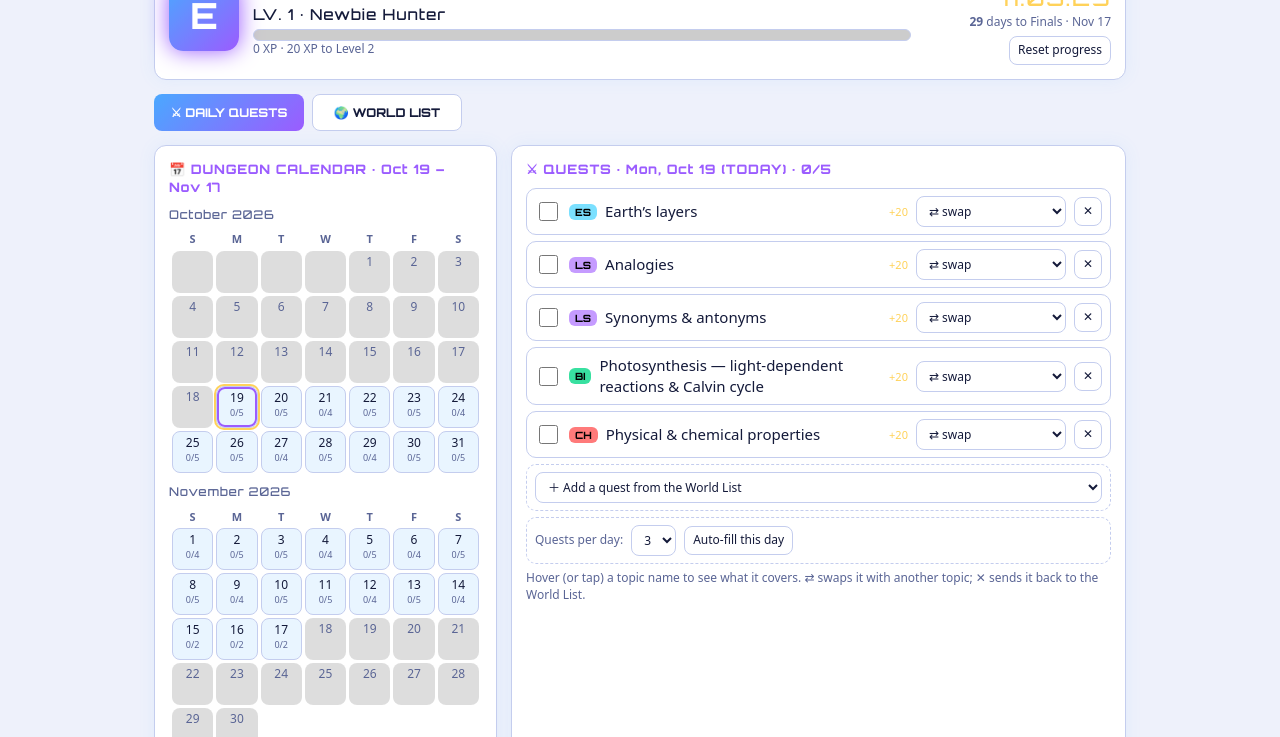
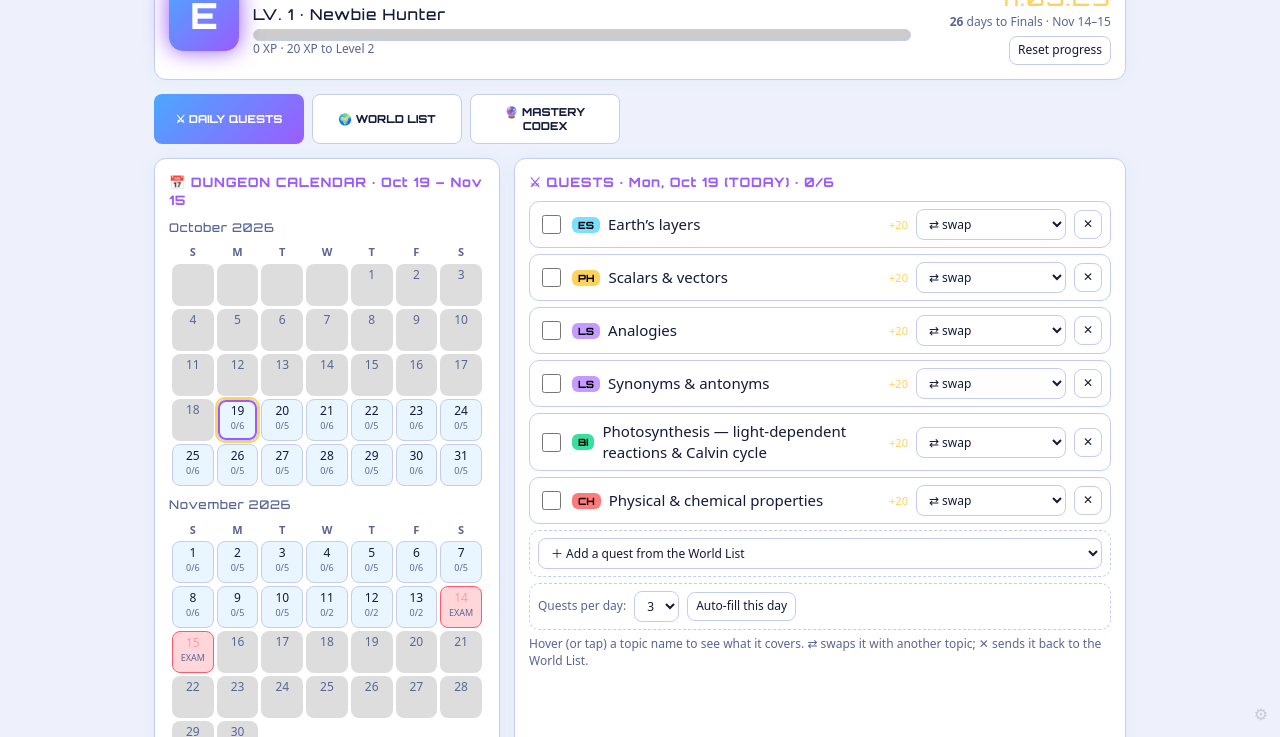
Before and after one commit to saturnodragonia-lab/hunters-study-system-infinity, a plain HTML site: page index.html in a window 1280 px wide. Shown: the part 63-800 px from the top of the page. Drawn offline with Linux system fonts and the light colour scheme.

Commit message:
Add files via upload

```diff
--- a/index.html
+++ b/index.html
@@ -35,14 +35,15 @@
 #lock .b{max-width:520px;margin:auto;border:2px solid #ff3b4e;border-radius:14px;padding:18px;box-shadow:0 0 40px #ff3b4e88}
 #lock h1{color:#ff5a6a}#lock label{display:block;padding:8px;border:1px solid #7a2a33;border-radius:8px;margin:6px 0;cursor:pointer}
 #lock button{background:#ff3b4e;color:#fff;border:0;padding:10px 16px;margin-top:10px;max-width:none}#lock button:disabled{opacity:.35}
+.cal td.ex{background:#ff3b4e33;border:1px solid #ff5a6a;color:#ff9aa4}.ml{border-left:4px solid var(--line)}#gear{position:fixed;right:8px;bottom:calc(8px + env(safe-area-inset-bottom,0px));opacity:.18;border:0;background:none;font-size:16px;padding:4px;z-index:9}#gear:hover{opacity:.8}.tabs button{font-size:11px}
 </style></head><body><div class="w">
 <div class="card top"><div class="rank" id="rk"></div><div class="grow"><h1>HUNTER’S STUDY SYSTEM</h1><div class="o" id="lv" style="margin:4px 0"></div><div class="bar"><i id="xb"></i></div><div class="sm" id="xt"></div></div>
-<div class="r"><div class="sm">⏳ PENALTY CLOCK · 24h per day</div><div class="o big" id="ck"></div><div class="sm"><b id="cd"></b> days to Finals · Nov 17</div><button data-a="rs" id="rs" style="margin-top:6px">Reset progress</button></div></div>
-<div class="tabs"><button data-a="tab" data-v="d" id="bd">⚔ DAILY QUESTS</button><button data-a="tab" data-v="w" id="bw">🌍 WORLD LIST</button></div>
-<div id="vd" class="grid"><div><div class="card"><h2>📅 DUNGEON CALENDAR · Oct 19 – Nov 17</h2><div id="cal"></div><div class="sm">Tap a day. Green = cleared. Gold border = selected.</div></div><div class="card"><h2>⚔ SUBJECT MASTERY</h2><div id="sb"></div></div></div>
+<div class="r"><div class="sm">⏳ PENALTY CLOCK · 24h per day</div><div class="o big" id="ck"></div><div class="sm"><b id="cd"></b> days to Finals · Nov 14–15</div><button data-a="rs" id="rs" style="margin-top:6px">Reset progress</button></div></div>
+<div class="tabs"><button data-a="tab" data-v="d" id="bd">⚔ DAILY QUESTS</button><button data-a="tab" data-v="w" id="bw">🌍 WORLD LIST</button><button data-a="tab" data-v="m" id="bm">🔮 MASTERY CODEX</button></div>
+<div id="vd" class="grid"><div><div class="card"><h2>📅 DUNGEON CALENDAR · Oct 19 – Nov 15</h2><div id="cal"></div><div class="sm">Tap a day. Green = cleared. Gold border = selected. Red = exam days (Nov 14–15).</div></div><div class="card"><h2>⚔ SUBJECT MASTERY</h2><div id="sb"></div></div></div>
 <div class="card"><h2 id="dh"></h2><div id="od"></div><div id="dq"></div></div></div>
-<div id="vw" class="card" style="display:none"></div></div>
-<div id="lock"></div><div id="tip"></div><div id="toast"></div>
+<div id="vw" class="card" style="display:none"></div><div id="vm" class="card" style="display:none"></div></div>
+<div id="lock"></div><div id="tip"></div><div id="toast"></div><button id="gear" data-a="pv" title="Settings: preview the penalty screen">⚙</button>
 <script>
 const SUBJ={ES:['Earth Science','#7be0ff'],PH:['Physics','#ffd25a'],LS:['Logical Study','#c59bff'],BI:['Biology','#38e0a0'],CH:['Chemistry','#ff7a7a']};
 const D={
@@ -67,13 +68,13 @@
 ["Stoichiometry & Chemical Reactions — VERY IMPORTANT","!Balancing chemical equations::Same atoms of each element on both sides.|!Types of chemical reactions::Synthesis, decomposition, single and double replacement, combustion.|!Mole concept & molar mass::Grams ↔ moles using molar mass.|!Avogadro’s number::6.022×10²³ particles per mole.|!Empirical & molecular formulas::Simplest ratio vs. actual formula from percent composition.|!Limiting reagents::The reactant that runs out first caps the product.|!Theoretical & percent yield::Percent yield = actual ÷ theoretical × 100."],
 ["Solutions, Acids & Bases","Molarity, molality, mass percent & dilution::Concentration units and M₁V₁ = M₂V₂.|Factors affecting solubility::Temperature, pressure, and “like dissolves like”.|Henry’s Law::Gas solubility rises with its partial pressure.|Arrhenius, Brønsted-Lowry & Lewis acids/bases::Three acid-base definitions compared.|pH and pOH::pH = −log[H⁺]; pH + pOH = 14.|Strong vs. weak acids/bases::Full vs. partial ionization.|Neutralization reactions::Acid + base gives salt + water."],
 ["Gas Laws, Thermochemistry & Thermodynamics","Boyle’s Law::Pressure and volume are inversely related (constant T).|Charles’s Law::Volume is proportional to temperature in kelvin (constant P).|Gay-Lussac’s Law::Pressure is proportional to temperature in kelvin (constant V).|Combined Gas Law::Combines Boyle, Charles and Gay-Lussac.|Ideal Gas Law::PV = nRT.|Endothermic vs. exothermic processes::Absorbing vs. releasing heat.|Enthalpy changes::ΔH of reactions and Hess’s law idea.|Specific heat capacity::q = mcΔT.|Basic laws of thermodynamics::Energy conservation and entropy increase."]]};
-const START=Date.UTC(2026,9,19),DAYS=30,L=864e5,T=[],M={};
+const START=Date.UTC(2026,9,19),DAYS=26,L=864e5,T=[],M={};
 for(const s in D){const a=[];D[s].forEach(([h,l])=>l.split('|').forEach(x=>{const[n,i]=x.split('::'),m=n[0]=='!';a.push({s,h,n:m?'⭐ '+n.slice(1):n,i,xp:m?30:20})}));a.forEach((t,k)=>{t.id=s+k;t.p=(k+.5)/a.length;T.push(t)})}
-const nT=T.length;[...T].sort((a,b)=>a.p-b.p).forEach((t,k)=>t.d=Math.floor(k*27/nT));
-[['ES','Earth Science',27],['PH','Physics',27],['BI','Biology',28],['CH','Chemistry (stoichiometry!)',28],['LS','Logical Study',29]].forEach((r,i)=>T.push({id:'RV'+i,s:r[0],h:'Review & Boss',n:'🛡 Review: '+r[1],i:'Re-read notes, redo weak topics and quiz yourself.',xp:40,d:r[2]}));
-T.push({id:'BOSS',s:'LS',h:'Review & Boss',n:'👑 BOSS FIGHT: Full mock exam',i:'Timed mock exam covering all 5 subjects.',xp:100,d:29});
+const nT=T.length;[...T].sort((a,b)=>a.p-b.p).forEach((t,k)=>t.d=Math.floor(k*23/nT));
+[['ES','Earth Science',23],['PH','Physics',23],['BI','Biology',24],['CH','Chemistry (stoichiometry!)',24],['LS','Logical Study',25]].forEach((r,i)=>T.push({id:'RV'+i,s:r[0],h:'Review & Boss',n:'🛡 Review: '+r[1],i:'Re-read notes, redo weak topics and quiz yourself.',xp:40,d:r[2]}));
+T.push({id:'BOSS',s:'LS',h:'Review & Boss',n:'👑 BOSS FIGHT: Full mock exam',i:'Timed mock exam covering all 5 subjects.',xp:100,d:25});
 T.forEach(t=>M[t.id]=t);
-let st={done:{},pl:{},pd:{},pn:0,q:3};
+let st={done:{},pl:{},pd:{},pn:0,q:3,ml:{}};
 try{const x=localStorage.getItem('hunterStudy2');if(x)Object.assign(st,JSON.parse(x))}catch(e){}
 const save=()=>{try{localStorage.setItem('hunterStudy2',JSON.stringify(st))}catch(e){}};
 const $=i=>document.getElementById(i),day=t=>st.pl[t.id]??t.d;
@@ -81,29 +82,29 @@
 const fmt=i=>i<0?'backlog':new Date(START+i*L).toLocaleDateString('en-US',{weekday:'short',month:'short',day:'numeric',timeZone:'UTC'});
 const xpOf=()=>Math.max(0,T.reduce((a,t)=>a+(st.done[t.id]?t.xp:0),0)-25*st.pn),lvl=x=>Math.floor(Math.sqrt(x/20))+1;
 const RK='EDCBAS',TT=['Newbie Hunter','Awakened','Elite Hunter','Commander','Knight Captain','Shadow Monarch'];
-let view='d',flt='',sel=Math.min(Math.max(td(),0),DAYS-1),prev=lvl(xpOf()),lastTd=td(),rc=0;
+Object.keys(st.pl).forEach(k=>{if(st.pl[k]>=DAYS)st.pl[k]=DAYS-1});let view='d',flt='',mf='g',sel=Math.min(Math.max(td(),0),DAYS-1),prev=lvl(xpOf()),lastTd=td(),rc=0;
 const toast=m=>{const e=$('toast');e.innerHTML=m;e.className='s';setTimeout(()=>e.className='',2300)};
 const pend=()=>{const r=[];for(let d=0;d<Math.min(td(),DAYS);d++)if(!st.pd[d]&&T.some(t=>day(t)==d&&!st.done[t.id]))r.push(d);return r};
 const op=ph=>{let h='<option value="">'+ph+'</option>';for(const s in SUBJ){const a=T.filter(t=>t.s==s&&!st.done[t.id]&&day(t)!=sel);if(a.length)h+='<optgroup label="'+SUBJ[s][0]+'">'+a.map(t=>'<option value="'+t.id+'">'+t.n+' ('+fmt(day(t))+')</option>').join('')+'</optgroup>'}return h};
 const row=(t,w)=>'<div class="q'+(st.done[t.id]?' done':'')+'"><input type="checkbox" data-t="'+t.id+'"'+(st.done[t.id]?' checked':'')+'><span class="tag" style="background:'+SUBJ[t.s][1]+'">'+t.s+'</span><span class="n" data-i="'+t.id+'">'+t.n+'</span><span class="xp">+'+t.xp+'</span>'+(w?'<span class="sm">'+fmt(day(t))+'</span><button data-a="pin" data-v="'+t.id+'" title="Schedule on the selected day">📌</button>':(st.done[t.id]?'':'<select data-sw="'+t.id+'" title="Swap with another topic">'+op('⇄ swap')+'</select>')+'<button data-a="rm" data-v="'+t.id+'" title="Send back to World List backlog">✕</button>')+'</div>';
-const CH=['💪 50 push-ups (strict form, rest as needed)','🦵 100 squats','🧱 3 × 60-second plank','🔥 40 burpees','🪑 3 × 60-second wall sit','🧠 Write a 1-page explanation of your hardest skipped topic from memory','📝 Solve 20 practice problems from your weakest subject, no notes','🎤 Teach 3 skipped topics out loud for 10 minutes, no notes'];
+const CH=['💪 50 push-ups (strict form, rest as needed)','🦵 100 squats','🧱 3 × 60-second plank','🔥 40 burpees','🪑 3 × 60-second wall sit','🧠 Write a 1-page explanation of your hardest skipped topic from memory','📝 Solve 20 practice problems from your weakest subject, no notes','🎤 Teach 3 skipped topics out loud for 10 minutes, no notes','🏃 10 minutes of jogging or high knees without stopping','🦵 30 lunges per leg','🤸 100 jumping jacks + 30 sit-ups','📚 Study 90 minutes straight with your phone in another room','🗂 Write 15 flashcards for skipped topics, then recite every one','✍ Turn 3 skipped topics into a 1-page cheat sheet, then quiz yourself','🧩 Solve 15 logical/spatial reasoning items under a 15-minute timer'];
 function render(){
  const x=xpOf(),l=lvl(x),r=Math.min(5,Math.floor((l-1)/2)),lo=20*(l-1)**2,hi=20*l*l,ti=td();
  $('rk').textContent=RK[r];$('lv').textContent='LV. '+l+' · '+TT[r];$('xb').style.width=((x-lo)/(hi-lo)*100)+'%';$('xt').textContent=x+' XP · '+(hi-x)+' XP to Level '+(l+1);
- $('cd').textContent=Math.max(0,Math.round((Date.UTC(2026,10,17)-Date.UTC(2026,9,19))/L)-ti);
+ $('cd').textContent=Math.max(0,26-ti);
  if(l>prev)toast('⚡ LEVEL UP!<br>LV. '+l+' · Rank '+RK[r]);prev=l;
- $('bd').className=view=='d'?'on':'';$('bw').className=view=='w'?'on':'';$('vd').style.display=view=='d'?'':'none';$('vw').style.display=view=='w'?'':'none';
+ $('bd').className=view=='d'?'on':'';$('bw').className=view=='w'?'on':'';$('bm').className=view=='m'?'on':'';$('vd').style.display=view=='d'?'':'none';$('vw').style.display=view=='w'?'':'none';$('vm').style.display=view=='m'?'':'none';
  // lock
  const pn=pend(),lk=$('lock');
  if(pn.length){if(!lk.dataset.on){lk.dataset.on=1;lk.style.display='block';lk.innerHTML='<div class="b"><h1>⚠ SYSTEM LOCKED</h1><p>You failed to clear your quests on <b>'+pn.length+' day(s)</b>. The system took <b>−'+25*pn.length+' XP</b>. Choose ONE penalty quest and complete it for real to restore the system.</p>'+CH.map((c,i)=>'<label><input type="radio" name="pq" value="'+i+'"> '+c+'</label>').join('')+'<label><input type="checkbox" id="pk"> I completed it honestly.</label><button id="pb" disabled>RESTORE SYSTEM</button><p class="sm">Scale down if you are injured or unwell, and swap in the mental challenge instead.</p></div>'}}
- else{lk.style.display='none';delete lk.dataset.on}
+ else if(lk.dataset.on!='p'){lk.style.display='none';delete lk.dataset.on}
  // calendar
  let h='';
  [[2026,9],[2026,10]].forEach(([y,m])=>{h+='<div class="o sm" style="margin:8px 0 4px">'+['October','November'][m-9]+' '+y+'</div><table class="cal"><tr>'+'SMTWTFS'.split('').map(d=>'<th>'+d+'</th>').join('')+'</tr><tr>';
   const f=new Date(Date.UTC(y,m,1)).getUTCDay(),n=new Date(Date.UTC(y,m+1,0)).getUTCDate();for(let i=0;i<f;i++)h+='<td></td>';
-  for(let d=1;d<=n;d++){const i=(Date.UTC(y,m,d)-START)/L,inr=i>=0&&i<DAYS;if((f+d-1)%7==0&&d>1)h+='</tr><tr>';let c='',sb='';
+  for(let d=1;d<=n;d++){const i=(Date.UTC(y,m,d)-START)/L,inr=i>=0&&i<DAYS,ex=i==26||i==27;if((f+d-1)%7==0&&d>1)h+='</tr><tr>';let c='',sb='';
    if(inr){const ts=T.filter(t=>day(t)==i),dn=ts.filter(t=>st.done[t.id]).length;c='in'+(ts.length&&dn==ts.length?' full':'')+(i==sel?' sel':'')+(i==ti?' td':'');sb='<small>'+dn+'/'+ts.length+'</small>'}
-   h+='<td class="'+c+'"'+(inr?' data-a="day" data-v="'+i+'"':'')+'>'+d+sb+'</td>'}h+='</tr></table>'});
+   if(ex){c='ex';sb='<small>EXAM</small>'}h+='<td class="'+c+'"'+(inr?' data-a="day" data-v="'+i+'"':'')+'>'+d+sb+'</td>'}h+='</tr></table>'});
  $('cal').innerHTML=h;
  $('sb').innerHTML=Object.keys(SUBJ).map(k=>{const a=T.filter(t=>t.s==k),d=a.filter(t=>st.done[t.id]).length;return '<div class="sub"><b style="color:'+SUBJ[k][1]+'">'+SUBJ[k][0]+'</b><div class="bar"><i style="width:'+d/a.length*100+'%"></i></div><span class="sm">'+d+'/'+a.length+'</span></div>'}).join('');
  // daily
@@ -116,29 +117,38 @@
  let w='<h2>🌍 WORLD LIST · '+tot+'/'+T.length+' cleared</h2><div class="chips"><button data-a="flt" data-v="" class="'+(flt?'':'on')+'">All</button>'+Object.keys(SUBJ).map(k=>'<button data-a="flt" data-v="'+k+'" class="'+(flt==k?'on':'')+'">'+SUBJ[k][0]+'</button>').join('')+'</div><div class="sm">📌 schedules a topic on the selected day: <b>'+fmt(sel)+'</b>. Check or uncheck anything, any time.</div>';
  for(const s in SUBJ){if(flt&&flt!=s)continue;const a=T.filter(t=>t.s==s);w+='<h2 style="margin-top:16px;color:'+SUBJ[s][1]+'">'+SUBJ[s][0].toUpperCase()+' · '+a.filter(t=>st.done[t.id]).length+'/'+a.length+'</h2>';
   [...new Set(a.map(t=>t.h))].forEach(hd=>{const b=a.filter(t=>t.h==hd);w+='<div class="hh"><b>'+hd+'</b><span class="sm">'+b.filter(t=>st.done[t.id]).length+'/'+b.length+'</span><span style="flex:1"></span><button data-a="hd" data-v="'+s+'|'+hd+'|1">✓ all</button><button data-a="hd" data-v="'+s+'|'+hd+'|0">clear</button></div>'+b.map(t=>row(t,1)).join('')})}
- $('vw').innerHTML=w;tick();
+ $('vw').innerHTML=w;$('vm').innerHTML=mast();tick();
 }
-function tick(){const el=$('ck'),i=td();if(i<0||i>=DAYS){el.textContent='—';return}
+const ML=[['Unseen','⬜','#8b97c7'],['Novice','🌱','#7be0ff'],['Apprentice','⚔','#ffd25a'],['Adept','🔷','#c59bff'],['Mastered','👑','#38e0a0']];
+function mast(){const P=T.filter(t=>t.h!='Review & Boss'),lv=t=>st.ml[t.id]||0,cnt=ML.map((_,k)=>P.filter(t=>lv(t)==k).length),pc=Math.round(P.reduce((a,t)=>a+lv(t),0)/(P.length*4)*100);
+ const mr=t=>'<div class="q ml" style="border-left-color:'+ML[lv(t)][2]+'"><span class="tag" style="background:'+SUBJ[t.s][1]+'">'+t.s+'</span><span class="n" data-i="'+t.id+'">'+t.n+'</span><select data-ml="'+t.id+'" style="color:'+ML[lv(t)][2]+'">'+ML.map((m,k)=>'<option value="'+k+'"'+(k==lv(t)?' selected':'')+'>'+m[1]+' '+m[0]+'</option>').join('')+'</select></div>';
+ let h='<h2>🔮 MASTERY CODEX · '+pc+'% mastered overall</h2><div class="bar"><i style="width:'+pc+'%"></i></div><div class="sm" style="margin:6px 0">Rate how well you know each topic. Finishing a quest turns an Unseen topic into Novice automatically. Tap a level below to group topics from every subject together.</div><div class="chips"><button data-a="mf" data-v="g" class="'+(mf=='g'?'on':'')+'">By subject</button>'+ML.map((m,k)=>'<button data-a="mf" data-v="'+k+'" class="'+(mf!='g'&&mf==k?'on':'')+'">'+m[1]+' '+m[0]+' ('+cnt[k]+')</button>').join('')+'</div>';
+ if(mf=='g'){for(const s in SUBJ){const a=P.filter(t=>t.s==s),p=Math.round(a.reduce((x,t)=>x+lv(t),0)/(a.length*4)*100);h+='<h2 style="margin-top:16px;color:'+SUBJ[s][1]+'">'+SUBJ[s][0].toUpperCase()+' · '+p+'% mastery</h2>';[...new Set(a.map(t=>t.h))].forEach(hd=>{h+='<div class="hh"><b>'+hd+'</b></div>'+a.filter(t=>t.h==hd).map(mr).join('')})}}
+ else{const a=P.filter(t=>lv(t)==+mf);h+='<h2 style="margin-top:14px;color:'+ML[mf][2]+'">'+ML[mf][1]+' '+ML[mf][0].toUpperCase()+' · '+a.length+' topics across all subjects</h2>'+(a.length?a.map(mr).join(''):'<div class="sm">Nothing here yet.</div>')}
+ return h}
+function preview(){const lk=$('lock');lk.dataset.on='p';lk.style.display='block';lk.innerHTML='<div class="b"><h1>⚠ SYSTEM LOCKED</h1><p class="sm" style="color:#ff9aa4">PREVIEW ONLY: this is what you will see if you fail to clear a day. Nothing is penalized.</p><p>You failed to clear your quests on <b>1 day(s)</b>. The system took <b>−25 XP</b>. Choose ONE penalty quest and complete it for real to restore the system.</p>'+CH.map(c=>'<label>'+c+'</label>').join('')+'<button id="pv">CLOSE PREVIEW</button></div>'}
+function tick(){const el=$('ck'),i=td();if(i==26||i==27){el.textContent='📝 EXAM DAY';el.style.color='var(--ok)';return}if(i<0||i>=DAYS){el.textContent='—';return}
  const ts=T.filter(t=>day(t)==i);if(ts.length&&ts.every(t=>st.done[t.id])){el.textContent='✅ DAY CLEARED';el.style.color='var(--ok)'}
  else{const n=new Date(),s=Math.floor((new Date(n.getFullYear(),n.getMonth(),n.getDate()+1)-n)/1e3),p=v=>String(v).padStart(2,'0');el.textContent=p(Math.floor(s/3600))+':'+p(Math.floor(s%3600/60))+':'+p(s%60);el.style.color=s<10800?'#ff5a5a':'var(--gold)'}
  if(i!=lastTd){lastTd=i;render()}}
 setInterval(tick,1000);
 document.addEventListener('change',e=>{const t=e.target,d=t.dataset;
- if(d.t){t.checked?st.done[d.t]=1:delete st.done[d.t]}
+ if(d.t){if(t.checked){st.done[d.t]=1;if(!st.ml[d.t])st.ml[d.t]=1}else delete st.done[d.t]}
  else if(d.sw&&t.value){const a=M[d.sw],b=M[t.value],pb=day(b);st.pl[b.id]=sel;st.pl[a.id]=pb}
  else if(d.add&&t.value)st.pl[t.value]=sel;
  else if(d.q)st.q=+t.value;
+ else if(d.ml){+t.value?st.ml[d.ml]=+t.value:delete st.ml[d.ml]}
  else{const lk=$('lock');if(lk.contains(t))$('pb').disabled=!($('pk').checked&&lk.querySelector('input[name=pq]:checked'));return}
  save();render()});
 document.addEventListener('click',e=>{
- if(e.target.id=='pb'){const n=pend();st.pn+=n.length;n.forEach(d=>st.pd[d]=1);save();toast('System restored.<br>−'+25*n.length+' XP');render();return}
+ if(e.target.id=='pv'){const l=$('lock');l.style.display='none';delete l.dataset.on;render();return}if(e.target.id=='pb'){const n=pend();st.pn+=n.length;n.forEach(d=>st.pd[d]=1);save();toast('System restored.<br>−'+25*n.length+' XP');render();return}
  const t=e.target.closest('[data-a]');if(!t)return;const a=t.dataset.a,v=t.dataset.v;
- if(a=='tab')view=v;else if(a=='flt')flt=v;else if(a=='day')sel=+v;
+ if(a=='tab')view=v;else if(a=='flt')flt=v;else if(a=='mf')mf=v;else if(a=='pv'){preview();return}else if(a=='day')sel=+v;
  else if(a=='rm')st.pl[v]=-1;else if(a=='pin')st.pl[v]=sel;
  else if(a=='bk')T.forEach(x=>{if(day(x)>=0&&day(x)<td()&&!st.done[x.id])st.pl[x.id]=-1});
  else if(a=='hd'){const[s,h,o]=v.split('|');T.filter(x=>x.s==s&&x.h==h).forEach(x=>o=='1'?st.done[x.id]=1:delete st.done[x.id])}
  else if(a=='auto'){const k=T.filter(x=>day(x)==sel).length,c=T.filter(x=>!st.done[x.id]&&day(x)!=sel).sort((p,q)=>{const f=z=>day(z)<0?999:day(z)<sel?-1:day(z);return f(p)-f(q)});c.slice(0,Math.max(0,st.q-k)).forEach(x=>st.pl[x.id]=sel)}
- else if(a=='rs'){if(!rc){rc=1;t.textContent='Tap again to confirm';setTimeout(()=>{rc=0;t.textContent='Reset progress'},3000);return}st={done:{},pl:{},pd:{},pn:0,q:3};prev=1;rc=0;t.textContent='Reset progress'}
+ else if(a=='rs'){if(!rc){rc=1;t.textContent='Tap again to confirm';setTimeout(()=>{rc=0;t.textContent='Reset progress'},3000);return}st={done:{},pl:{},pd:{},pn:0,q:3,ml:{}};prev=1;rc=0;t.textContent='Reset progress'}
  save();render()});
 const tip=$('tip');
 function hv(e){const t=e.target.closest&&e.target.closest('[data-i]');if(!t){tip.style.display='none';return}const k=M[t.dataset.i];
```
